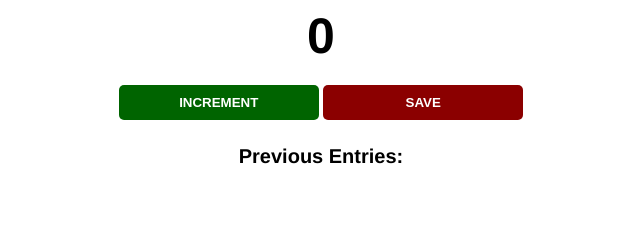
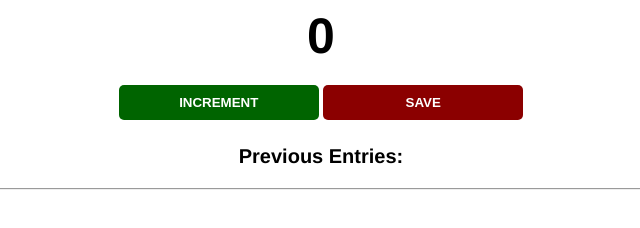
Before and after one commit to knurai/Learning-JavaScript, a plain HTML site: page index.html in a window 1280 px wide. Shown: the part 50-278 px from the top of the page, without its empty margins (319-959 px from the left). Drawn offline with Linux system fonts and the light colour scheme.

Commit message:
html file

```diff
--- a/index.html
+++ b/index.html
@@ -14,7 +14,7 @@
     <button id="increment-btn" onclick="increment()">INCREMENT</button>
     <button id="save-btn" onclick="save()">SAVE</button>
     <p id="save-el"> Previous Entries: </p>
-
+<HR></HR>
     <script src="index.js"></script>
 
     </script>
```
